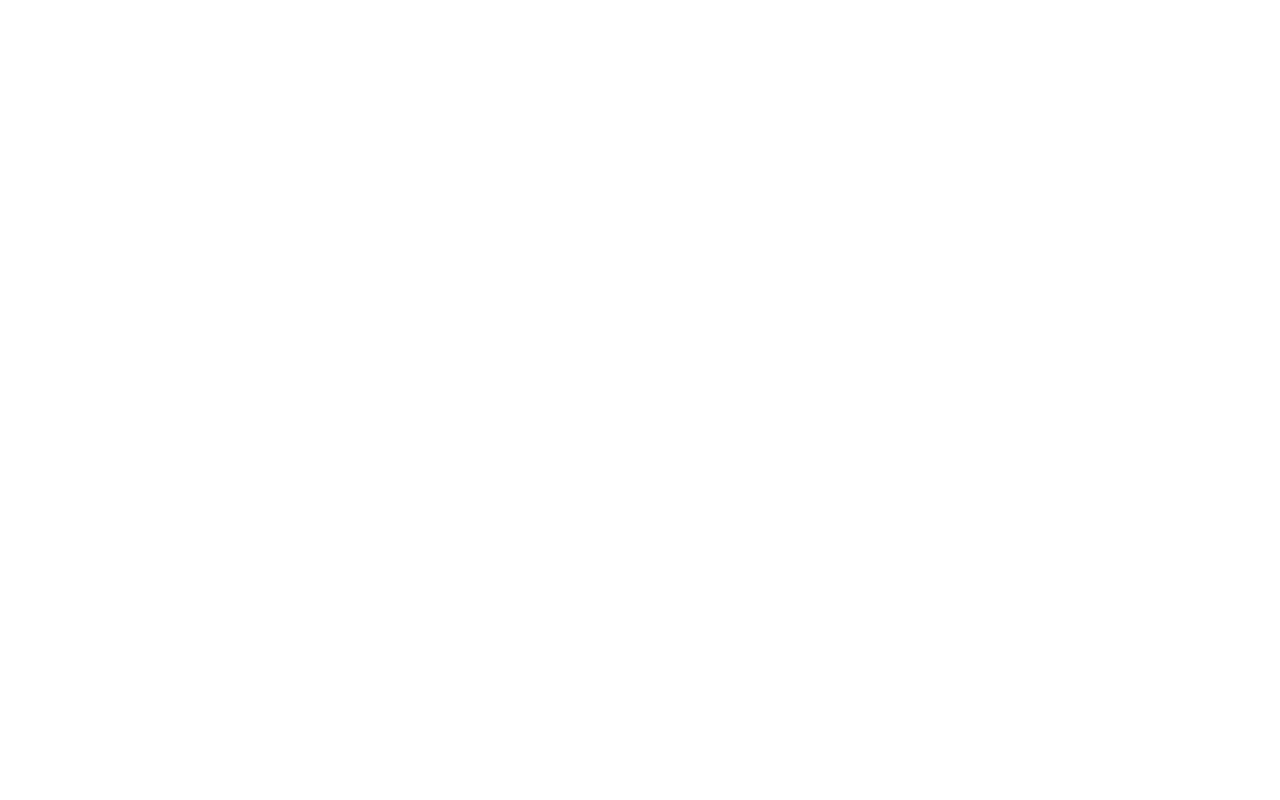
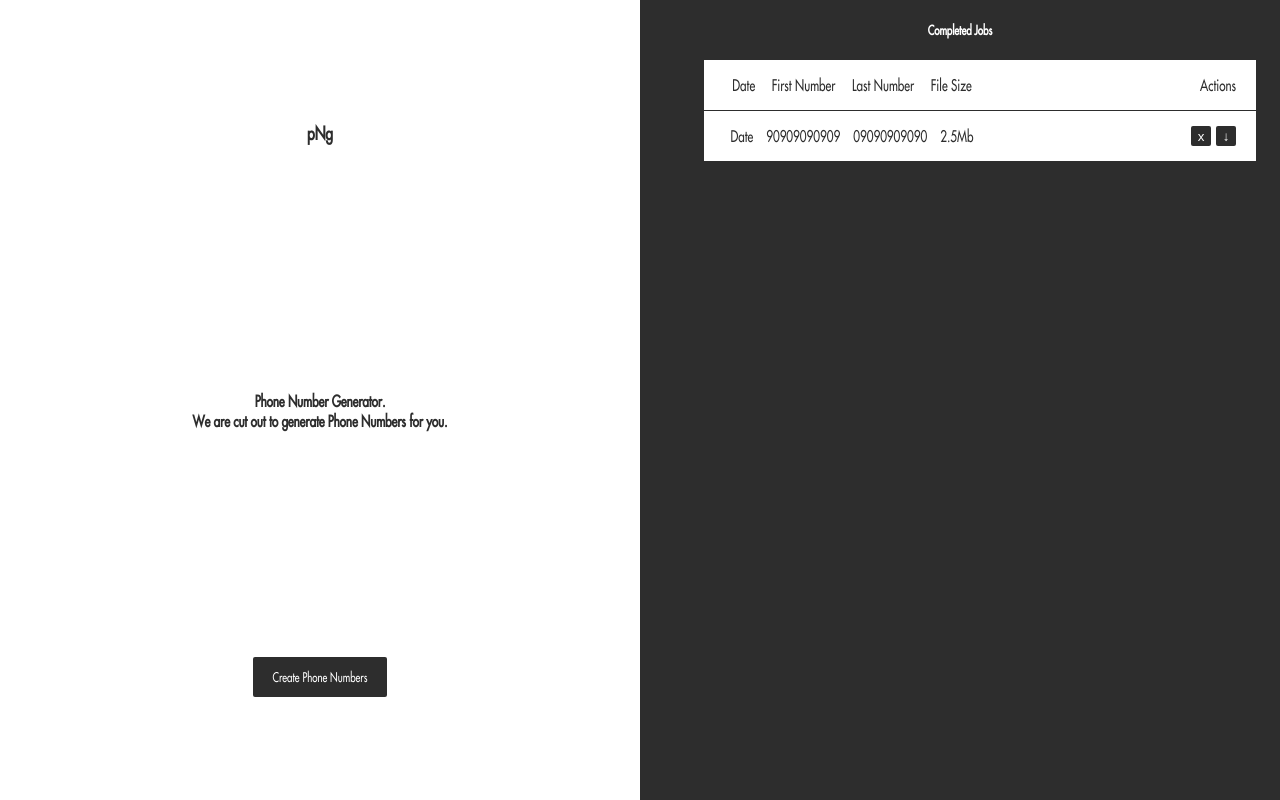
Before and after one commit to EmaEvidence/pNg, a React app: page / in a window 1280 px wide. Built offline with nearby package versions, Linux system fonts and the light colour scheme; some packages are replaced by stand-ins of ours.

Commit message:
implement landing page

```diff
--- a/src/components/App.js
+++ b/src/components/App.js
@@ -5,6 +5,46 @@ class App extends Component {
   render() {
     return (
       <div className="App">
+        <div className="container">
+          <div className="details">
+            <h3 className="name">pNg</h3>
+            <h4 className="description">
+              Phone Number Generator. <br />
+              We are cut out to generate Phone Numbers for you.
+            </h4>
+            <button className="job-trigger">
+              Create Phone Numbers
+            </button>
+          </div>
+          <div className="jobs">
+            <h5>Completed Jobs</h5>
+            <div className="job-wrapper">
+              <div className="job">
+                <div className="details">
+                  <span className="date">Date</span>
+                  <span className="first-number">First Number</span>
+                  <span className="last-number">Last Number</span>
+                  <span>File Size</span>
+                </div>
+                <div className="action">
+                  Actions
+                </div>
+              </div>
+              <div className="job">
+                <div className="details">
+                  <span className="date">Date</span>
+                  <span className="first-number">90909090909</span>
+                  <span className="last-number">09090909090</span>
+                  <span className="last-number">2.5Mb</span>
+                </div>
+                <div className="action">
+                  <button className="cancel">x</button>
+                  <button className="download">&#8595;</button>
+                </div>
+              </div>
+            </div>
+          </div>
+        </div>
       </div>
     );
   }
--- a/src/css/App.css
+++ b/src/css/App.css
@@ -1,32 +1,102 @@
+@font-face {
+  font-family: "fusi";
+  src: url('./FusiCondensedNormal.ttf')
+}
+
 .App {
   text-align: center;
+  font-family: "fusi";
 }
 
-.App-logo {
-  animation: App-logo-spin infinite 20s linear;
-  height: 40vmin;
+.container {
+  min-height: 100vh;
+  display: flex;
+  flex-direction: row;
 }
 
-.App-header {
-  background-color: #282c34;
-  min-height: 100vh;
+.details {
+  flex-basis: 50%;
   display: flex;
   flex-direction: column;
+  justify-content: space-around;
   align-items: center;
-  justify-content: center;
-  font-size: calc(10px + 2vmin);
-  color: white;
+  color: #2d2d2d;
 }
 
-.App-link {
-  color: #61dafb;
+.jobs {
+  flex-basis: 50%;
+  background: #2d2d2d;
+  color: #ffffff;
 }
 
-@keyframes App-logo-spin {
-  from {
-    transform: rotate(0deg);
-  }
-  to {
-    transform: rotate(360deg);
-  }
+.jobs > .job-wrapper {
+  width: 80%;
+  margin: auto;
 }
+
+.jobs > .job-wrapper > .job {
+  width: 100%;
+  margin: auto;
+  display: flex;
+  flex-direction: row;
+  height: 50px;
+  justify-content: space-between;
+  padding: 0 20px;
+  align-items: center;
+  background: #ffffff;
+  border-bottom: 1px solid #2d2d2d;
+}
+
+.job > .details {
+  display: flex;
+  flex-direction: row;
+}
+
+.job > .action {
+  color: #2d2d2d;
+  display: flex;
+  flex-direction: row;
+}
+
+.job > .action > button {
+  color: #ffffff;
+  width: 20px;
+  height: 20px;
+  background: #2d2d2d;
+  border: 0;
+  margin-left: 5px;
+  display: flex;
+  justify-content: center;
+  align-items: center;
+  cursor: pointer;
+  border-radius: 2px;
+}
+
+.job > .action > button:hover {
+  background: #ffffff;
+  color: #2d2d2d;
+  border: 1px solid #2d2d2d;
+}
+
+.details > .description {
+  width: 50%;
+  max-width: 300px;
+  color: #2d2d2d;
+}
+
+.details > .job-trigger {
+  height: 40px;
+  background: #2d2d2d;
+  border: 0;
+  color: #ffffff;
+  padding: 0 20px;
+  cursor: pointer;
+  border-radius: 2px;
+  font-family: "fusi";
+}
+
+.details > .job-trigger:hover {
+  background: #ffffff;
+  color: #2d2d2d;
+  border: 1px solid #2d2d2d;
+}
```
Also changed, not shown: src/css/FusiCondensedNormal.ttf (added).
